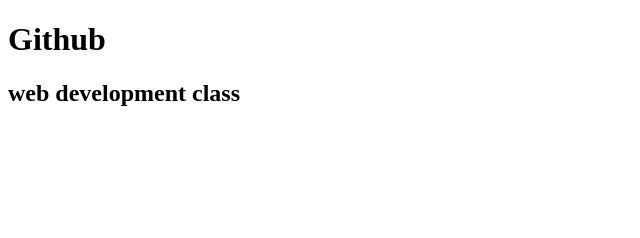
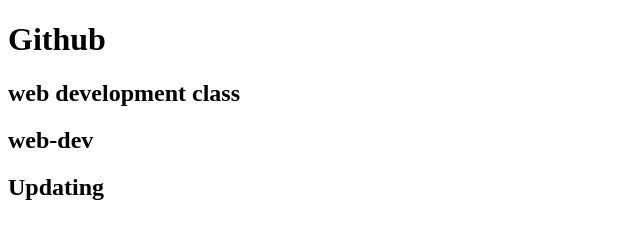
Before and after one commit to freefire43cjt3-cpu/MY-THIRD-PROJECT, a plain HTML site: page index.html in a window 1280 px wide. Shown: the whole page, without its empty margins (0-640 px from the left). Drawn offline with Linux system fonts and the light colour scheme.

Commit message:
Added some other headings

```diff
--- a/index.html
+++ b/index.html
@@ -8,6 +8,7 @@
 <body>
     <h1>Github</h1>
     <h2>web development class</h2>
-    <h2></h2>
+    <h2>web-dev</h2>
+    <h2>Updating</h2>
 </body>
 </html>
```
